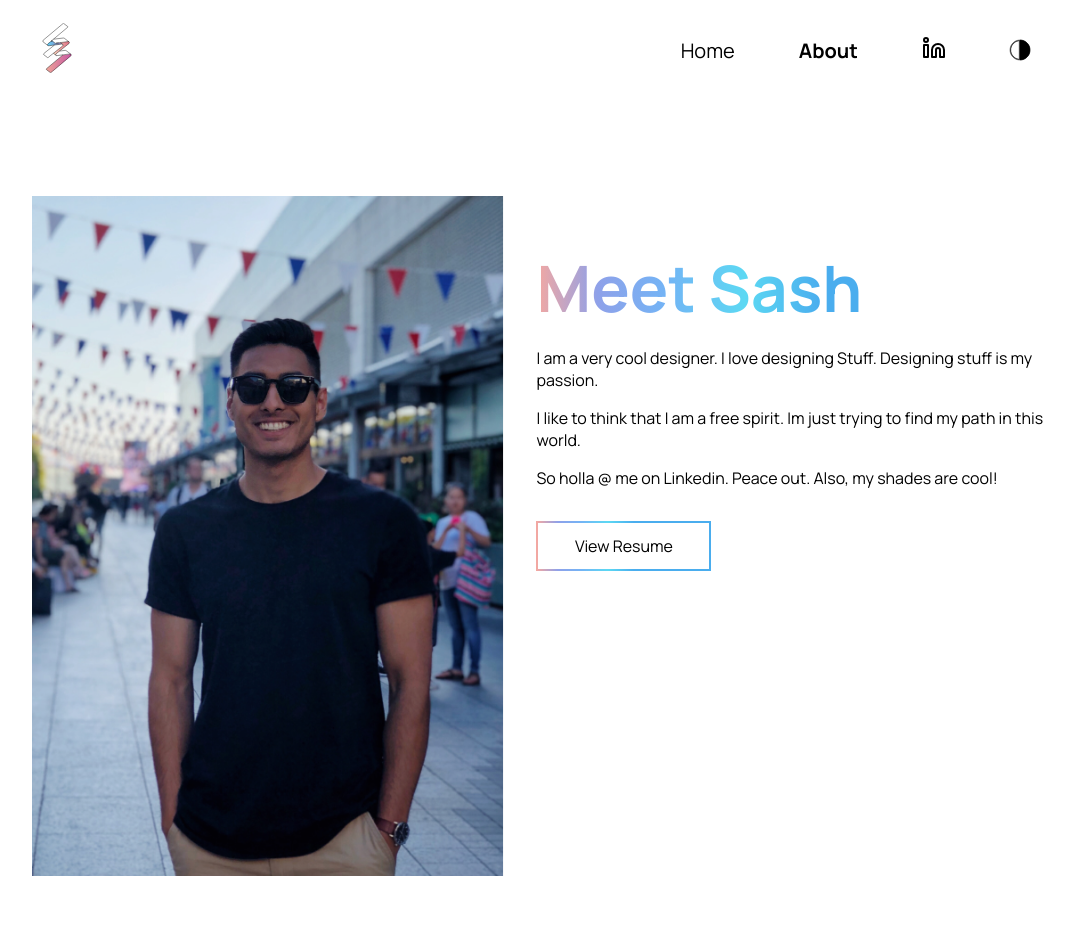
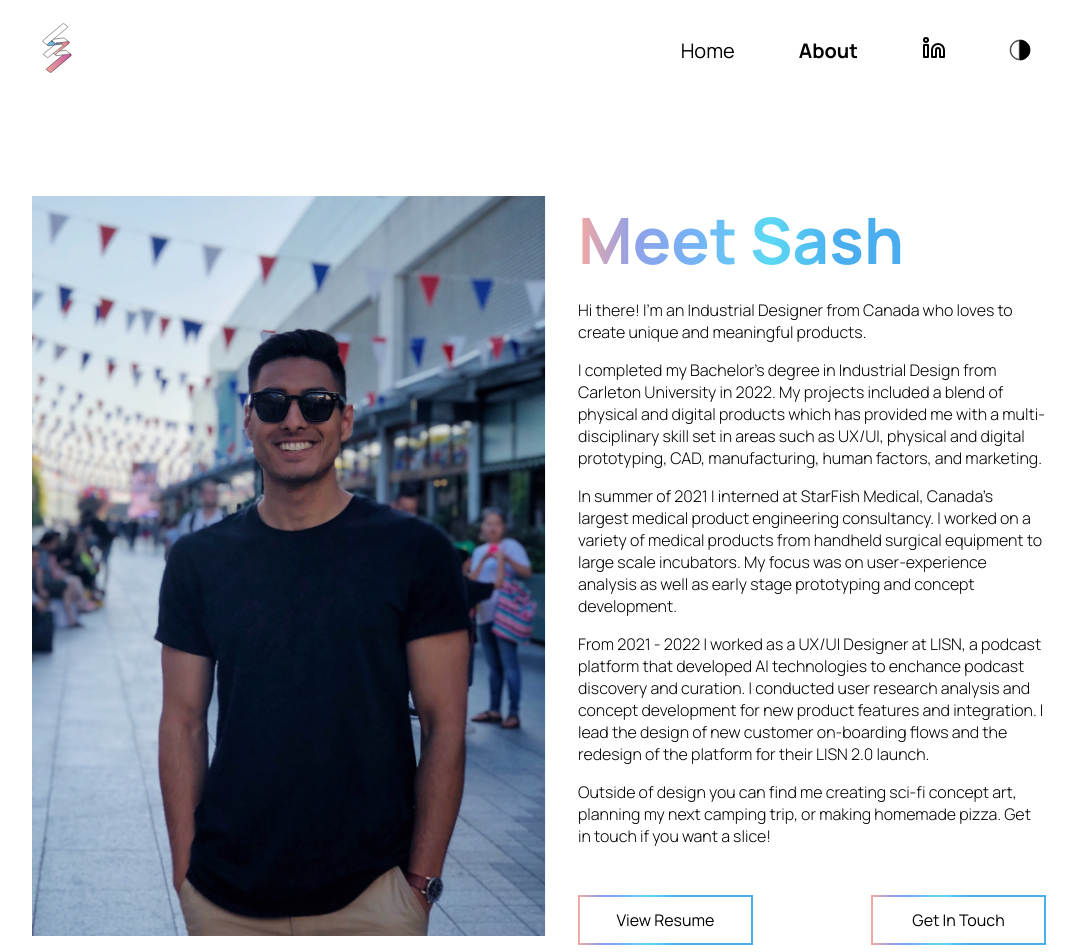
Before and after one commit to Elimists/sash-portfolio, a Next.js app: page /about in a window 1280 px wide. Shown: the top 952 px of the page, without its empty margins (85-1162 px from the left). Before the commit the page ends 922 px from the top, so only its background shows below. Built offline with nearby package versions, Linux system fonts and the light colour scheme.

Commit message:
Updated the about page as seen in the Figma files

```diff
--- a/pages/about.js
+++ b/pages/about.js
@@ -13,7 +13,7 @@ export default function About(){
 
     const [isMobileView, setIsMobileView] = useState(false)
     useEffect(() => {
-        if (width < 750) {
+        if (width < 1000) {
              setIsMobileView(true)
         }
         else { setIsMobileView(false)}
@@ -33,11 +33,31 @@ export default function About(){
 
                 <div className={styles.about_section}>
                     <h3 className={styles.meet_sash}>Meet Sash</h3>
-                    <p>I am a very cool designer. I love designing Stuff. Designing stuff is my passion.</p>
-                    <p>I like to think that I am a free spirit. Im just trying to find my path in this world.</p>
-                    <p>So holla &#x40; me on Linkedin. Peace out. Also, my shades are cool!</p>
-                    <div tabIndex="0" className={styles.view_resume_button}>
-                        View Resume
+                    <p>Hi there! I&#39;m an Industrial Designer from Canada who loves to create unique and meaningful products.</p>
+                    <p>I completed my Bachelor&#39;s degree in Industrial Design from Carleton University in 2022. My projects included
+                        a blend of physical and digital products which has provided me with a multi-disciplinary skill set in areas
+                        such as UX/UI, physical and digital prototyping, CAD, manufacturing, human factors, and marketing.
+                    </p>
+                    <p>In summer of 2021 I interned at StarFish Medical, Canada&#39;s largest medical product engineering consultancy.
+                        I worked on a variety of medical products from handheld surgical equipment to large scale incubators.
+                        My focus was on user-experience analysis as well as early stage prototyping and concept development.
+                    </p>
+                    <p>From 2021 - 2022 I worked as a UX/UI Designer at  LISN, a podcast platform that developed AI technologies to
+                        enchance podcast discovery and curation. I conducted user research analysis and concept development for
+                        new product features and integration. I lead the design of new customer on-boarding flows and the redesign
+                        of the platform for their LISN 2.0 launch.
+                    </p>
+                    <p>Outside of design you can find me creating sci-fi concept art, planning my next camping trip, or making homemade pizza.
+                        Get in touch if you want a slice!
+                     </p>
+
+                    <div className={styles.button_container}>
+                        <div tabIndex="0" className={styles.view_resume_button}>
+                            View Resume
+                        </div>
+                        <div tabIndex="0" className={styles.view_resume_button}>
+                            Get In Touch
+                        </div>
                     </div>
                 </div>
             </div>
--- a/styles/About.module.css
+++ b/styles/About.module.css
@@ -4,7 +4,7 @@
     padding-right: 4rem;
     padding-bottom: 2rem;
     margin-top: 6rem;
-    height: 726px;
+    height: auto;
     width: 100%;
 }
 
@@ -16,9 +16,14 @@
 }
 
 .about_section{
-    padding-top: 3rem;
     padding-left: 2rem;
     height: 100%;
+    width: auto;
+    max-width: 500px;
+}
+
+.about_section > p{
+    font-weight: 300;
     font: 18px;
 }
 
@@ -26,6 +31,7 @@
     font-size: 64px;
     font-weight: 700;
     margin: 0;
+    padding: 0;
     background: linear-gradient(90deg, rgba(244, 168, 161, 1) 0%, rgba(143, 161, 233, 1) 12%, rgba(116, 179, 245, 1) 25%, rgba(92, 216, 243, 1) 41%, rgba(74, 173, 238, 1) 56%);
     -webkit-background-clip: text;
     -webkit-text-fill-color: transparent;
@@ -47,15 +53,28 @@
     border-radius: 10px !important;
 }
 
+.button_container{
+    display: flex;
+    justify-content: space-between;
+    align-items: center;
+    padding-bottom: 2rem;
+    width: 100%;
+}
 
-@media (max-width: 750px) {
+.button_container > div{
+
+}
+
+@media (max-width: 1000px) {
     .container{
         display: flex;
         flex-direction: column;
         justify-content: center;
         align-items: center;
         padding: 0;
-        margin-top: 2rem;
+        height: auto;
+        padding-top: 2rem;
+        margin-top: 0;
     }
 
     .image_container{
@@ -69,6 +88,7 @@
         align-items: center;
         font: 18px;
         padding: 1rem 2rem;
+        max-width: 100%;
     }
 
     .meet_sash{
@@ -79,4 +99,12 @@
         display: flex;
         text-align: left !important;
     }
+
+    .button_container{
+        justify-content: space-evenly;
+    }
+
+    .view_resume_button{
+        width: 140px;
+    }
 }
```
